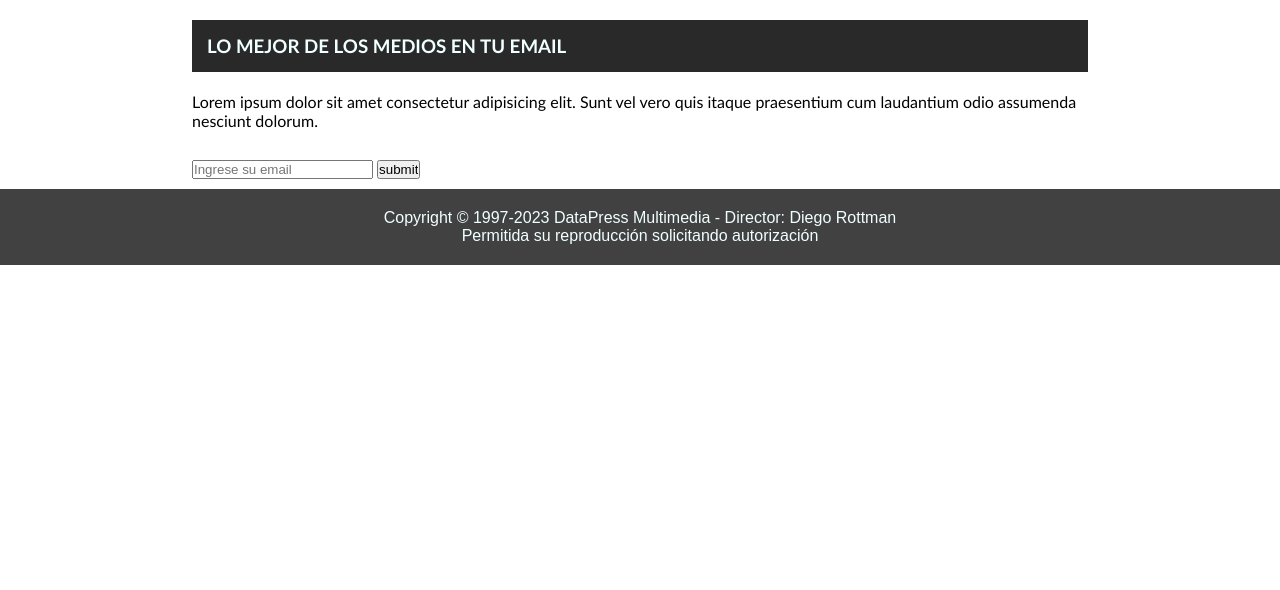
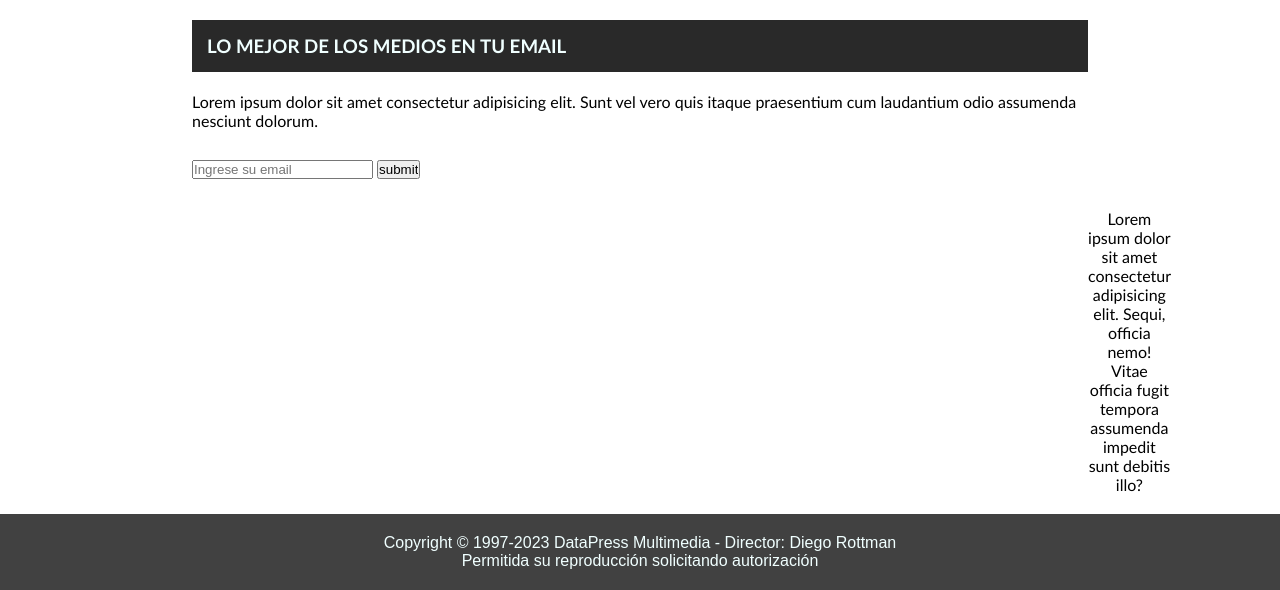
Before and after one commit to nicolasquiroga/clase11_afterclass_ch, a plain HTML site: page index.html in a window 1280 px wide. Shown: the part 1426-2016 px from the top of the page. Before the commit the page ends 1691 px from the top, so only its background shows below. Drawn offline with Linux system fonts and the light colour scheme.

Commit message:
Se agrega texto en grid , haciendo prueba

```diff
--- a/css/style.css
+++ b/css/style.css
@@ -56,8 +56,12 @@
     grid-template-areas:
         "titular aside"
         "noticia aside"
-        "noticia ."
+        "noticia texto-nico"
         "noticia .";
+}
+
+.texto-nico {
+    grid-area: texto-nico;
 }
 
 .titular {
@@ -101,6 +105,7 @@
 
 #main-index iframe {
     margin: 20px 0;
+    width: 750px;
 }
 
 .aside h3 {
@@ -118,6 +123,10 @@
     /* display: inline-block; */
 }
 
+.texto-nico {
+    text-align: center;
+}
+
 .footer {
     background-color: rgb(65, 65, 65);
     color: azure;
@@ -125,6 +134,7 @@
     padding: 20px 0;
     font-family: sans-serif;
 }
+
 
 /* MOBILE LAST */
 @media(max-width: 1440px) {
--- a/index.html
+++ b/index.html
@@ -69,6 +69,10 @@
                 <input type="submit" value="submit" class="enviar">
             </form>
         </aside>
+
+        <p class="texto-nico">
+            Lorem ipsum dolor sit amet consectetur adipisicing elit. Sequi, officia nemo! Vitae officia fugit tempora assumenda impedit sunt debitis illo?
+        </p>
     </main>
 
     <!-- Etiq. Semántica ASIDE (puede ir dentro o fuera de MAIN) -->
```
